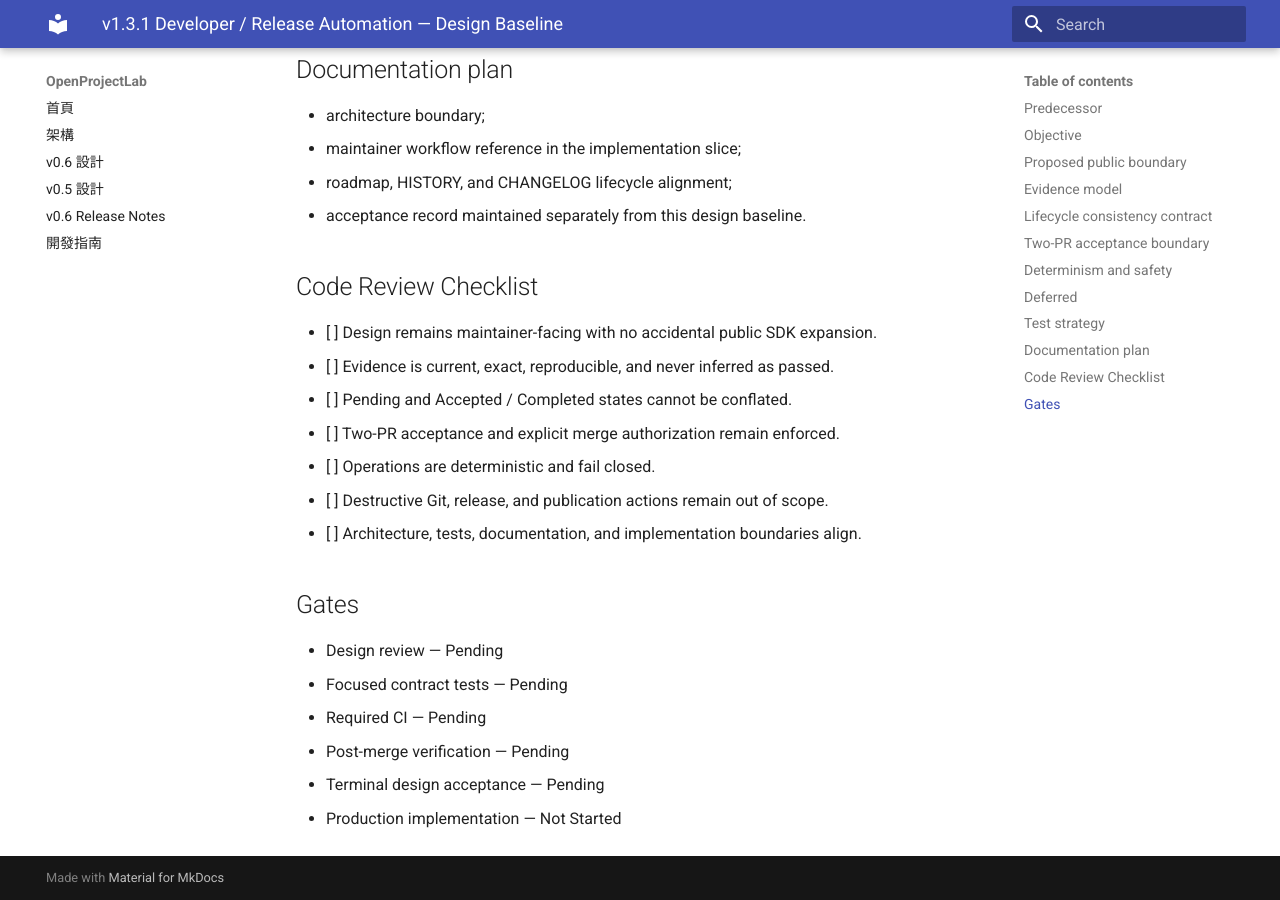
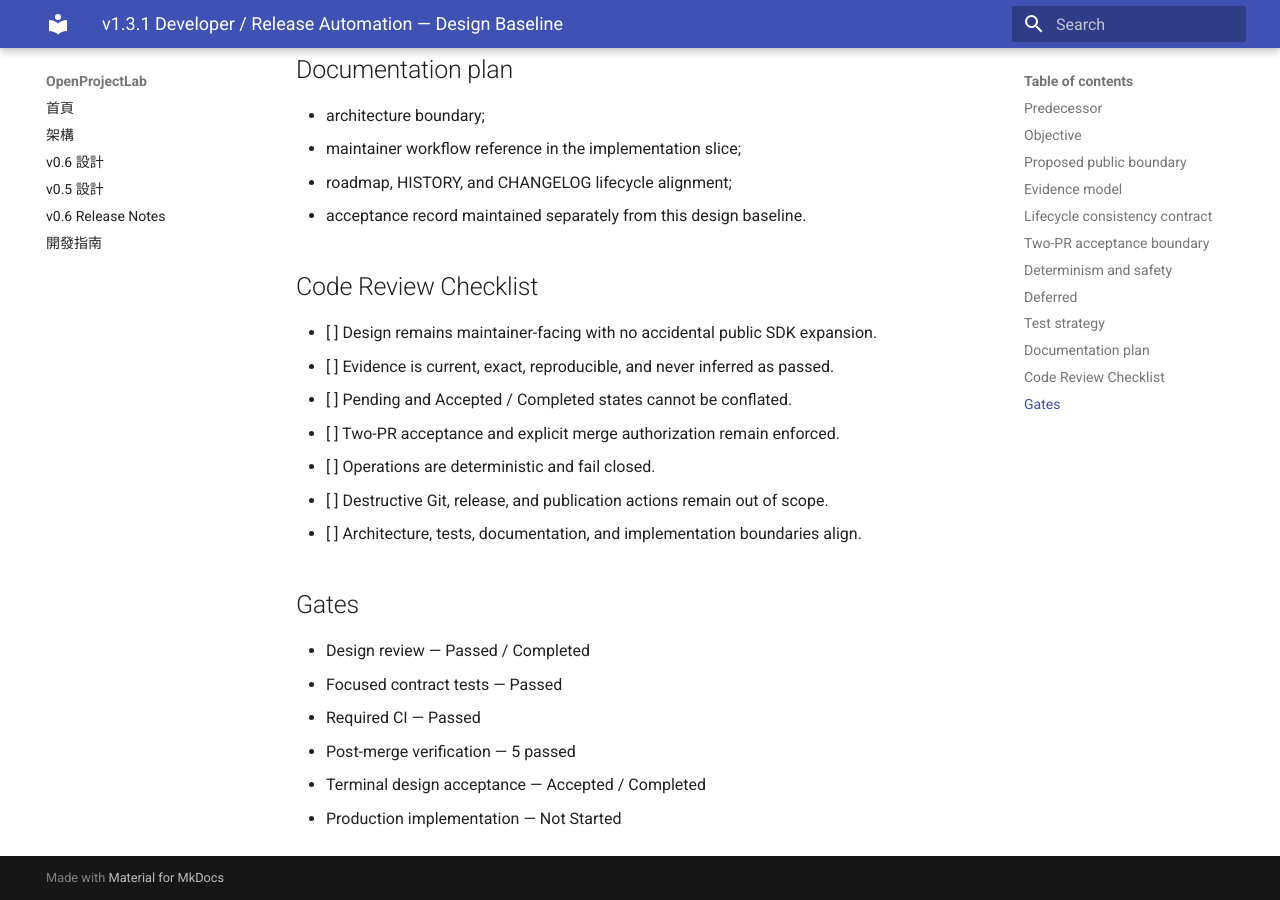
Before and after one commit to khwang1964/OpenProjectLab, an MkDocs documentation site: the page built from docs/releases/v1.3.1-developer-release-automation-design.md, in a window 1280 px wide and 900 px high, scrolled down 2278 px. Built offline with MkDocs 1.6.1 and Material for MkDocs 9.7.7, drawn with Linux system fonts in a browser that asks for light colours; some of the changed text lies outside the part shown.

Commit message:
docs: accept v1.3.1 developer release automation design (#270)

```diff
--- a/docs/releases/v1.3.1-developer-release-automation-design.md
+++ b/docs/releases/v1.3.1-developer-release-automation-design.md
@@ -1,6 +1,6 @@
 # v1.3.1 Developer / Release Automation — Design Baseline
 
-> Status: Proposed — Pending design review
+> Status: Accepted — Terminally Closed
 
 ## Predecessor
 
@@ -92,9 +92,9 @@
 
 ## Gates
 
-- Design review — Pending
-- Focused contract tests — Pending
-- Required CI — Pending
-- Post-merge verification — Pending
-- Terminal design acceptance — Pending
+- Design review — Passed / Completed
+- Focused contract tests — Passed
+- Required CI — Passed
+- Post-merge verification — 5 passed
+- Terminal design acceptance — Accepted / Completed
 - Production implementation — Not Started
```
Also changed, not shown: CHANGELOG.md (+3 -1 lines), docs/HISTORY.md (+3 -1 lines), docs/releases/v1.3.1-developer-release-automation-design-acceptance.md (added, +37 -0 lines), docs/roadmap.md (+3 -1 lines), 1 other file.
